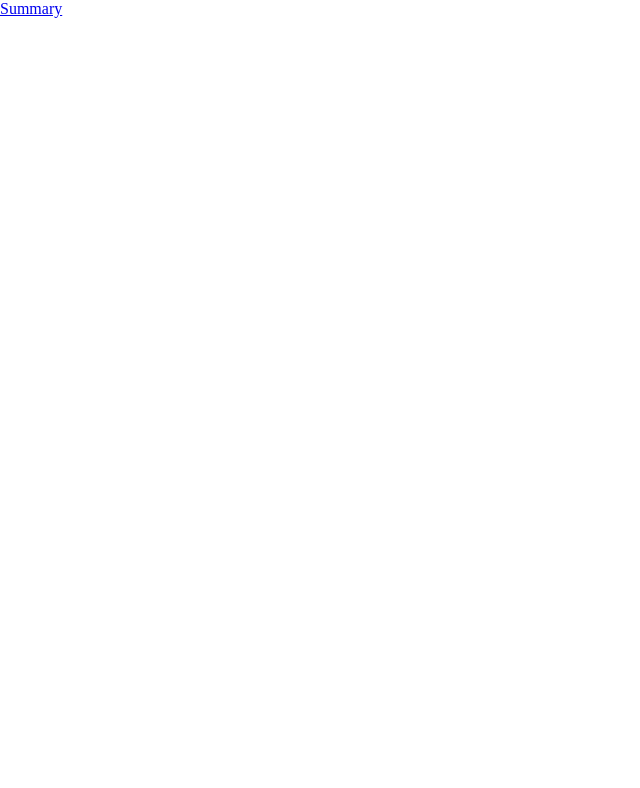
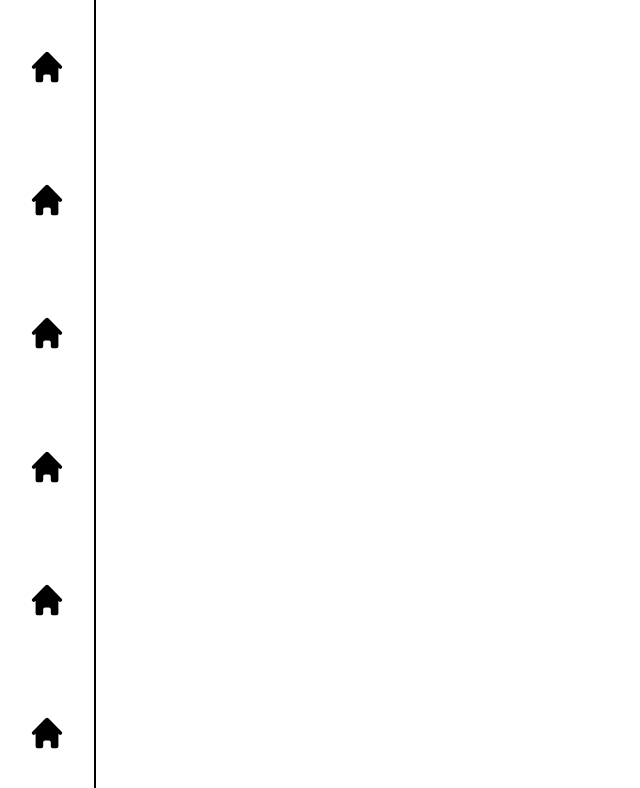
Before and after one commit to fullstacktf/order-food-frontend, a React (Create React App) app: page / in a window 1280 px wide. Shown: the top 788 px of the page, without its empty margins (0-640 px from the left). Built offline with nearby package versions, Linux system fonts and the light colour scheme.

Commit message:
Creating side navbar

```diff
--- a/src/App.tsx
+++ b/src/App.tsx
@@ -1,22 +1,29 @@
+import styled from "@emotion/styled";
 import React from "react";
 import { Routes } from "react-router";
-import { BrowserRouter, Link, Route } from "react-router-dom";
+import { BrowserRouter, Route } from "react-router-dom";
+import { Navbar } from "./components/Navbar/Navbar";
 import './main.css'
-import { Error404 } from "./components/pages/Error404";
-import { OrderSummary } from "./components/pages/OrderSummary";
+import { Error404 } from "./pages/Error404";
+import { OrderSummary } from "./pages/OrderSummary/OrderSummary";
+
+const MainApp = styled.div`
+display: flex;
+margin: 0;
+`
 
 const App = () => (
-  <div>
+  <MainApp>
     <BrowserRouter>
+    <Navbar></Navbar>
       <Routes>
         <Route path="/"></Route>
         <Route path="/summary" element={<OrderSummary />}></Route>
         <Route path="/404"></Route>
         <Route path="*" element={ <Error404/> }></Route>
       </Routes>
-        <Link to="/summary">Summary</Link>
     </BrowserRouter>
-  </div>
+  </MainApp>
 );
 
 export default App;
--- /dev/null
+++ b/src/components/Navbar/Navbar.tsx
@@ -0,0 +1,24 @@
+import styled from '@emotion/styled'
+import { NavbarItem } from '../NavbarItem/NavbarItem'
+
+const Container = styled.div`
+display: flex;
+flex-direction: column;
+align-items: center;
+justify-content: space-around;
+height: 100vh;
+border-right: 2px solid black;
+`
+
+export const Navbar = () => {
+  return (
+    <Container>
+      <NavbarItem icon="./assets/home.svg" to="/summary"></NavbarItem>
+      <NavbarItem icon="./assets/home.svg" to="/summary"></NavbarItem>
+      <NavbarItem icon="./assets/home.svg" to="/summary"></NavbarItem>
+      <NavbarItem icon="./assets/home.svg" to="/summary"></NavbarItem>
+      <NavbarItem icon="./assets/home.svg" to="/summary"></NavbarItem>
+      <NavbarItem icon="./assets/home.svg" to="/summary"></NavbarItem>
+    </Container>
+  )
+}
--- /dev/null
+++ b/src/components/NavbarItem/NavbarItem.tsx
@@ -0,0 +1,31 @@
+import styled from '@emotion/styled'
+import React, { FC } from 'react'
+import { Link } from 'react-router-dom'
+
+interface NavbarItemProps {
+  icon: string,
+  to: string
+}
+
+interface ButtonProps {
+  icon: string,
+  to: string
+}
+
+const Button = styled.button`
+  background: transparent;
+  margin: 0 1em;
+  padding: 0.25em 1em;
+  background-image: url(${(props: ButtonProps) => props.icon});
+  background-repeat: no-repeat;
+  background-position: center;
+  width: 30px;
+  height: 30px;
+`
+
+export const NavbarItem: FC<NavbarItemProps> = ({ icon, to }) => {
+  return (
+    <Button as={ Link } to={ to } icon={ icon }>
+    </Button>
+  )
+}
```
Also changed, not shown: public/assets/home.svg (added).
